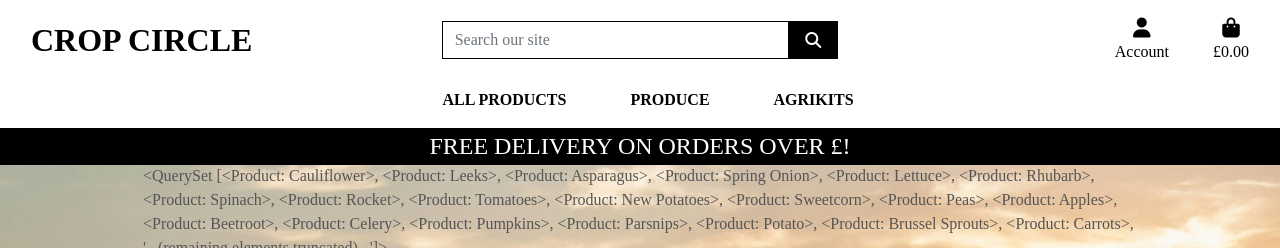
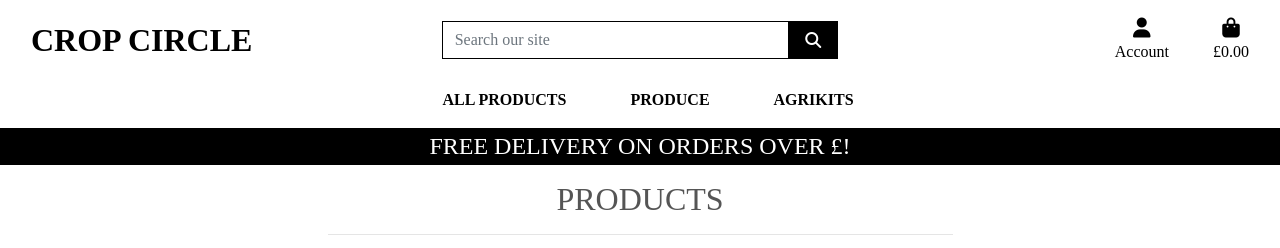
Before and after one commit to Al3x-G/Crop_Circle, a Django app: page /products/ in a window 1280 px wide. Shown: the top 248 px of the page. Run offline with Django 3.2, Linux system fonts and the light colour scheme; data comes from the database, SQL or seed files in the repository; some libraries are stand-ins or nearby versions; some web fonts are replaced.

Commit message:
Start products template, include a generic overlay to cover body background image that can also be used on other templates

```diff
--- a/products/templates/products/products.html
+++ b/products/templates/products/products.html
@@ -10,11 +10,74 @@
 {% endblock %}
 
 {% block content %}
-    <div class="container">
-        <div class="row">
-            <div class="col">
-                {{ products }}
+    <div class="overlay"></div>
+        <div class="container-fluid">
+            <div class="row">
+                <div class="col text-center mt-3">
+                    <h2 class="logo-font">Products</h2>
+                    <hr class="w-50 mb-1">
+                </div>
+            </div>
+            <div class="row">
+                <div class="product-container col-10 offset-1">
+                    <div class="row mt-1 mb-2"></div>
+                    <div class="row">
+                        <!--for loop to iterate products-->
+                        {% for product in products %}
+                            <div class="col-sm-6 col-md-6 col-lg-4 col-xl-3">
+                                <!--card layout from bootstrap-->
+                                <div class="card h-100 border-0">
+                                    {% if product.image %}
+                                    <a href="">
+                                        <img class="card-img-top img-fluid" src="{{ product.image.url }}" alt="{{ product.name }}">
+                                    </a>
+                                    {% else %}
+                                    <a href="">
+                                        <img class="card-img-top img-fluid" src="{{ MEDIA_URL }}noimage.png" alt="{{ product.name }}">
+                                    </a>
+                                    {% endif %}
+                                    <div class="card-body pb-0">
+                                        <p class="mb-0">{{ product.name }}</p>
+                                    </div>
+                                    <div class="card-footer bg-white pt-0 border-0 text-left">
+                                        <div class="row">
+                                            <div class="col">
+                                                <p class="lead mb-0 text-left font-weight-bold">£{{ product.price }}</p>
+                                                {% if product.rating %}
+                                                    <small class="text-muted"><i class="fas fa-star mr-1"></i>{{ product.rating }} / 5</small>
+                                                {% else %}
+                                                    <small class="text-muted">No Rating</small>
+                                                {% endif %}
+                                            </div>
+                                        </div>
+                                    </div>
+                                </div>
+                            </div>
+                            <!--for loops to ensure horizontal rule appers on any screen sizes-->
+                            <!--using django template tags, max4/min1 columns rendering on screen-->
+                            {% if forloop.counter|divisibleby:1 %}
+                                <div class="col-12 d-sm-none mb-5">
+                                    <hr>
+                                </div>
+                            {% endif %}
+                            {% if forloop.counter|divisibleby:2 %}
+                                <div class="col-12 d-none d-sm-block d-md-block d-lg-none mb-5">
+                                    <hr>
+                                </div>
+                            {% endif %}
+                            {% if forloop.counter|divisibleby:3 %}
+                                <div class="col-12 d-none d-lg-block d-xl-none mb-5">
+                                    <hr>
+                                </div>
+                            {% endif %}
+                            {% if forloop.counter|divisibleby:4 %}
+                                <div class="col-12 d-none d-xl-block mb-5">
+                                    <hr>
+                                </div>
+                            {% endif %}
+                        {% endfor %}
+                    </div>
+                </div>
             </div>
         </div>
-    </div>
 {% endblock %}
--- a/static/css/base.css
+++ b/static/css/base.css
@@ -63,6 +63,18 @@ body {
     background: #000 !important;
 }
 
+/* overlay used in all templates to cover background image, index-1 ensuring its sits behind content */
+.overlay {
+    height:100%;
+    width:100%;
+    top: 0;
+    left: 0;
+    position: fixed;
+    background-color: white;
+    z-index: -1;
+}
+
+
 /* -------------------------------- Media Queries */
 
 /* Slightly larger container on xl screens */
```
